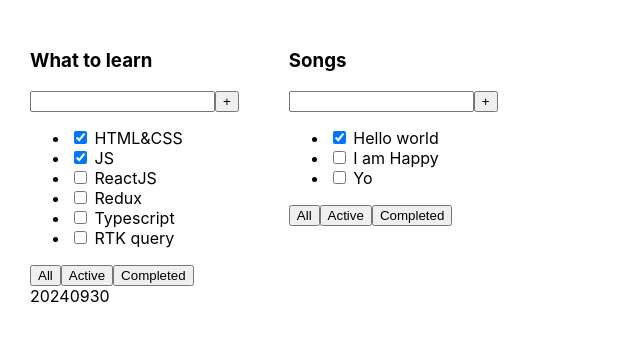
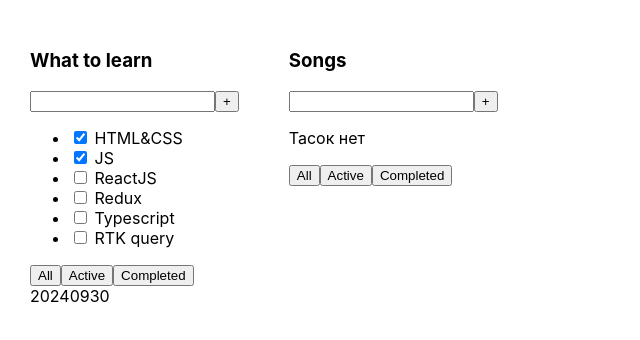
Before and after one commit to PavelS324/TodoListStady, a React (Create React App) app: page / in a window 1280 px wide. Shown: the top 340 px of the page, without its empty margins (0-640 px from the left). Built offline with nearby package versions, Linux system fonts and the light colour scheme.

Commit message:
Made task 6

```diff
--- a/src/App.tsx
+++ b/src/App.tsx
@@ -14,9 +14,9 @@ function App() {
     ]
 
     const tasks2: TaskType[] = [
-        { id: 1, title: 'Hello world', isDone: true },
-        { id: 2, title: 'I am Happy', isDone: false },
-        { id: 3, title: 'Yo', isDone: false },
+        // { id: 1, title: 'Hello world', isDone: true },
+        // { id: 2, title: 'I am Happy', isDone: false },
+        // { id: 3, title: 'Yo', isDone: false },
         // { id: 4, title: 'Redux', isDone: false },
     ]
 
--- a/src/components/TodoList.tsx
+++ b/src/components/TodoList.tsx
@@ -1,5 +1,5 @@
 import React from "react";
-import {TodoListPropsType} from "../Types";
+import {TaskType, TodoListPropsType} from "../Types";
 
 export const TodoList = ({title, tasks, date}: TodoListPropsType) => {
     return (
@@ -9,15 +9,23 @@ export const TodoList = ({title, tasks, date}: TodoListPropsType) => {
                 <input/>
                 <button>+</button>
             </div>
+            {/*<TodoList_ul tasks={tasks} />*/}
+            {tasks.length === 0 ? (
+                <p>Тасок нет</p>
+            ) : (
                 <ul>
                     {/*<li><input type="checkbox" checked={tasks[0].isDone}/> <span>{tasks[0].title}</span></li>*/}
                     {/*<li><input type="checkbox" checked={tasks[1].isDone}/> <span>{tasks[1].title}</span></li>*/}
                     {/*<li><input type="checkbox" checked={tasks[2].isDone}/> <span>{tasks[2].title}</span></li>*/}
                     {tasks.map(task => {
                         return (
-                    <li key={task.id}><input type="checkbox" checked={task.isDone}/> <span>{task.title}</span></li>
-                )})}
+                            <li key={task.id}><input type="checkbox" checked={task.isDone}/> <span>{task.title}</span>
+                            </li>
+                        )
+                    })}
                 </ul>
+            )
+            }
             <div>
                 <button>All</button>
                 <button>Active</button>
@@ -27,3 +35,23 @@ export const TodoList = ({title, tasks, date}: TodoListPropsType) => {
         </div>
     )
 }
+
+// const TodoList_ul = ({tasks}: TaskType[]) => {
+//     if (tasks.length === 0) {
+//         return <p>Тасок нет</p>
+//     }
+//     return (
+//         <>
+//             <ul>
+//                 {/*<li><input type="checkbox" checked={tasks[0].isDone}/> <span>{tasks[0].title}</span></li>*/}
+//                 {/*<li><input type="checkbox" checked={tasks[1].isDone}/> <span>{tasks[1].title}</span></li>*/}
+//                 {/*<li><input type="checkbox" checked={tasks[2].isDone}/> <span>{tasks[2].title}</span></li>*/}
+//                 {tasks.map(task => {
+//                     return (
+//                         <li key={task.id}><input type="checkbox" checked={task.isDone}/> <span>{task.title}</span></li>
+//                     )
+//                 })}
+//             </ul>
+//         </>
+//     )
+// }
```
Lines whose indentation alone changed are shown as unchanged.
